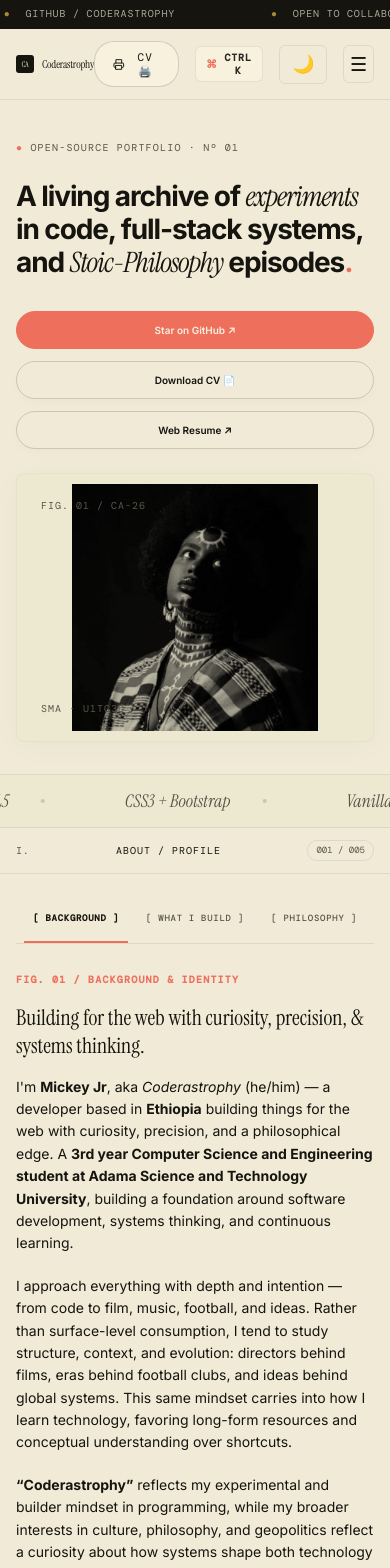
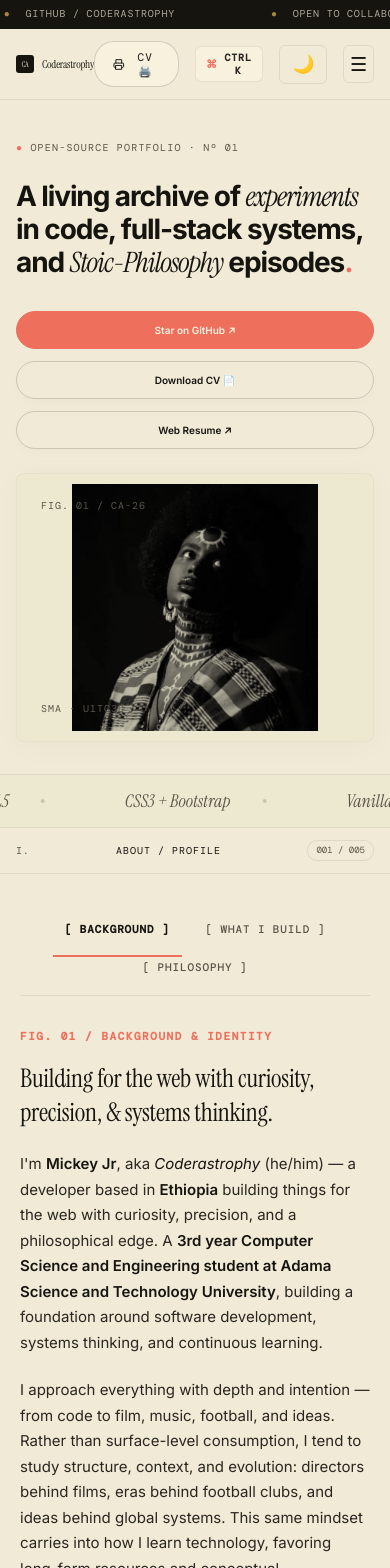
Before and after one commit to Coderastrophy/Open-Design-Portfolio, a React (Vite) app: page / in a window 390 px wide. Shown: the top 1568 px of the page. Built offline with nearby package versions, Linux system fonts and the light colour scheme; no server answers; a web font is replaced by a local one.

Commit message:
style: increase font sizes and readability in About/Profile section

```diff
--- a/src/styles/style.css
+++ b/src/styles/style.css
@@ -499,7 +499,7 @@ nav, .navbar-container {
 
 /* ── TABBED ABOUT SECTION ── */
 .about-tabbed-section {
-  padding: 4rem 2rem;
+  padding: 4.5rem 2rem;
   border-bottom: 0.5px solid var(--border);
   background: var(--paper);
   width: 100%;
@@ -507,7 +507,7 @@ nav, .navbar-container {
 }
 
 .about-tabbed-container {
-  max-width: 960px;
+  max-width: 980px;
   margin: 0 auto;
   width: 100%;
 }
@@ -517,26 +517,27 @@ nav, .navbar-container {
   display: flex;
   justify-content: center;
   align-items: center;
-  gap: 1.5rem;
-  margin-bottom: 3rem;
+  gap: 1.75rem;
+  margin-bottom: 3.25rem;
   border-bottom: 1px solid var(--border);
-  padding-bottom: 1rem;
+  padding-bottom: 1.1rem;
   flex-wrap: wrap;
 }
 
 .about-tab-btn {
   font-family: var(--mono);
-  font-size: 11px;
+  font-size: 13px;
   font-weight: 500;
-  letter-spacing: 0.14em;
+  letter-spacing: 0.12em;
   text-transform: uppercase;
   color: var(--ink-3);
   background: none;
   border: none;
-  padding: 0.5rem 1rem;
+  padding: 0.6rem 1.25rem;
   cursor: pointer;
   position: relative;
-  transition: color 0.25s ease;
+  transition: color 0.25s ease, background 0.2s ease;
+  border-radius: 4px;
 }
 
 .about-tab-btn:hover {
@@ -551,16 +552,16 @@ nav, .navbar-container {
 .about-tab-btn.active::after {
   content: '';
   position: absolute;
-  bottom: -1rem;
+  bottom: -1.1rem;
   left: 0;
   right: 0;
-  height: 2px;
+  height: 2.5px;
   background: var(--accent);
 }
 
 /* Tab Panel & Transitions */
 .about-tab-panel {
-  min-height: 360px;
+  min-height: 380px;
 }
 
 .tab-pane-fade {
@@ -581,50 +582,84 @@ nav, .navbar-container {
 .tab-pane-label {
   display: block;
   font-family: var(--mono);
-  font-size: 10px;
+  font-size: 12px;
   font-weight: 600;
-  letter-spacing: 0.12em;
+  letter-spacing: 0.14em;
   text-transform: uppercase;
   color: var(--accent);
-  margin-bottom: 1rem;
+  margin-bottom: 1.25rem;
 }
 
 .about-tab-heading {
   font-family: var(--serif);
-  font-size: 1.85rem;
+  font-size: 2.2rem;
   font-weight: 400;
-  line-height: 1.35;
-  color: var(--ink);
-  margin-bottom: 1.5rem;
+  line-height: 1.3;
+  color: var(--ink);
+  margin-bottom: 1.75rem;
+  letter-spacing: -0.01em;
 }
 
 /* Tab 1: Single-column Bio */
 .about-bio-single-col {
-  max-width: 68ch;
+  max-width: 72ch;
   margin: 0 auto;
 }
 
 .about-bio-text-group {
   display: flex;
   flex-direction: column;
-  gap: 1.25rem;
+  gap: 1.4rem;
+}
+
+/* Bento & About Text Typography */
+.bento-text {
+  font-family: var(--sans);
+  font-size: 16px;
+  line-height: 1.75;
+  color: var(--ink-2);
+  font-weight: 400;
+}
+
+.bento-text strong {
+  color: var(--ink);
+  font-weight: 600;
+}
+
+.bento-text em {
+  font-style: italic;
+  color: var(--ink);
+}
+
+.bento-text-highlight {
+  background: rgba(21, 20, 15, 0.035);
+  border-left: 3px solid var(--accent);
+  padding: 1.15rem 1.4rem;
+  border-radius: 0 8px 8px 0;
+  margin-top: 0.35rem;
+}
+
+.bento-text-sm {
+  font-size: 14.5px !important;
+  line-height: 1.7 !important;
+  color: var(--ink-2);
 }
 
 /* Tab 2: Build Split-Screen */
 .about-build-split {
   display: grid;
-  grid-template-columns: 320px 1fr;
-  gap: 2.5rem;
+  grid-template-columns: 340px 1fr;
+  gap: 3rem;
   align-items: center;
 }
 
 .about-build-frame {
   width: 100%;
-  height: 240px;
+  height: 260px;
   border-radius: 12px;
   overflow: hidden;
   border: 1px solid var(--border);
-  box-shadow: 0 4px 20px rgba(0, 0, 0, 0.04);
+  box-shadow: 0 6px 24px rgba(0, 0, 0, 0.05);
 }
 
 .about-build-img {
@@ -636,18 +671,34 @@ nav, .navbar-container {
 .about-build-text-col {
   display: flex;
   flex-direction: column;
-  gap: 1rem;
+  gap: 1.25rem;
 }
 
 .about-build-badge-row {
   display: flex;
-  gap: 0.5rem;
+  flex-wrap: wrap;
+  gap: 0.6rem;
   margin-top: 0.5rem;
+}
+
+.bento-badge {
+  display: inline-flex;
+  align-items: center;
+  font-family: var(--mono);
+  font-size: 11.5px;
+  font-weight: 600;
+  letter-spacing: 0.08em;
+  text-transform: uppercase;
+  padding: 5px 12px;
+  background: var(--paper-warm);
+  color: var(--ink-2);
+  border: 1px solid var(--border);
+  border-radius: 4px;
 }
 
 /* Tab 3: Philosophy Centered */
 .about-philosophy-centered {
-  max-width: 650px;
+  max-width: 700px;
   margin: 0 auto;
   text-align: center;
   display: flex;
@@ -656,9 +707,9 @@ nav, .navbar-container {
 }
 
 .about-philo-image-container {
-  width: 160px;
-  height: 160px;
-  margin-bottom: 1.5rem;
+  width: 175px;
+  height: 175px;
+  margin-bottom: 1.75rem;
 }
 
 .about-philo-img {
@@ -670,11 +721,11 @@ nav, .navbar-container {
 
 .about-philo-quote {
   font-family: var(--serif);
-  font-size: 1.35rem;
+  font-size: 1.65rem;
   font-style: italic;
-  line-height: 1.5;
-  color: var(--ink);
-  margin: 0 0 1.5rem 0;
+  line-height: 1.45;
+  color: var(--ink);
+  margin: 0 0 1.75rem 0;
   padding: 0 1rem;
 }
 
@@ -682,18 +733,19 @@ nav, .navbar-container {
   display: block;
   font-family: var(--mono);
   font-style: normal;
-  font-size: 11px;
+  font-size: 12.5px;
+  font-weight: 600;
   text-transform: uppercase;
   letter-spacing: 0.12em;
   color: var(--accent);
-  margin-top: 0.75rem;
+  margin-top: 1rem;
   background: transparent !important;
   border: none !important;
   padding: 0 !important;
 }
 
 .about-philo-desc {
-  max-width: 58ch;
+  max-width: 62ch;
   margin: 0 auto;
 }
 
@@ -2604,7 +2656,7 @@ body.dark-theme .theme-img-dark {
 
   /* Mobile Overrides for Tabbed About Component */
   .about-tabbed-section {
-    padding: 2rem 1rem !important;
+    padding: 2.5rem 1.25rem !important;
     width: 100% !important;
     box-sizing: border-box !important;
     overflow: hidden !important;
@@ -2619,27 +2671,27 @@ body.dark-theme .theme-img-dark {
     display: flex !important;
     flex-wrap: wrap !important;
     justify-content: center !important;
-    gap: 0.35rem 0.5rem !important;
-    margin-bottom: 1.75rem !important;
-    padding-bottom: 0.75rem !important;
+    gap: 0.5rem 0.75rem !important;
+    margin-bottom: 2rem !important;
+    padding-bottom: 0.85rem !important;
     width: 100% !important;
   }
 
   .about-tab-btn {
-    font-size: 9px !important;
+    font-size: 11px !important;
     letter-spacing: 0.08em !important;
-    padding: 0.4rem 0.6rem !important;
+    padding: 0.5rem 0.75rem !important;
   }
 
   .about-tab-btn.active::after {
-    bottom: -0.75rem !important;
+    bottom: -0.85rem !important;
   }
 
   /* CRITICAL FIX FOR WHAT I BUILD TAB ON MOBILE */
   .about-build-split {
     display: flex !important;
     flex-direction: column !important;
-    gap: 1.25rem !important;
+    gap: 1.5rem !important;
     width: 100% !important;
     box-sizing: border-box !important;
   }
@@ -2653,14 +2705,29 @@ body.dark-theme .theme-img-dark {
 
   .about-build-frame {
     width: 100% !important;
-    height: 180px !important;
+    height: 200px !important;
     max-width: 100% !important;
   }
 
   .about-tab-heading {
-    font-size: 1.35rem !important;
-    line-height: 1.3 !important;
+    font-size: 1.6rem !important;
+    line-height: 1.35 !important;
+    margin-bottom: 1.25rem !important;
+  }
+
+  .tab-pane-label {
+    font-size: 11px !important;
     margin-bottom: 1rem !important;
+  }
+
+  .bento-text {
+    font-size: 15px !important;
+    line-height: 1.7 !important;
+  }
+
+  .bento-text-sm {
+    font-size: 13.5px !important;
+    line-height: 1.65 !important;
   }
 
   .about-bio-single-col {
@@ -2674,15 +2741,19 @@ body.dark-theme .theme-img-dark {
   }
 
   .about-philo-image-container {
-    width: 120px !important;
-    height: 120px !important;
-    margin-bottom: 1rem !important;
+    width: 130px !important;
+    height: 130px !important;
+    margin-bottom: 1.25rem !important;
   }
 
   .about-philo-quote {
-    font-size: 1.1rem !important;
+    font-size: 1.35rem !important;
     line-height: 1.45 !important;
     padding: 0 !important;
+  }
+
+  .about-philo-author {
+    font-size: 11.5px !important;
   }
 
   .tl-article {
```
